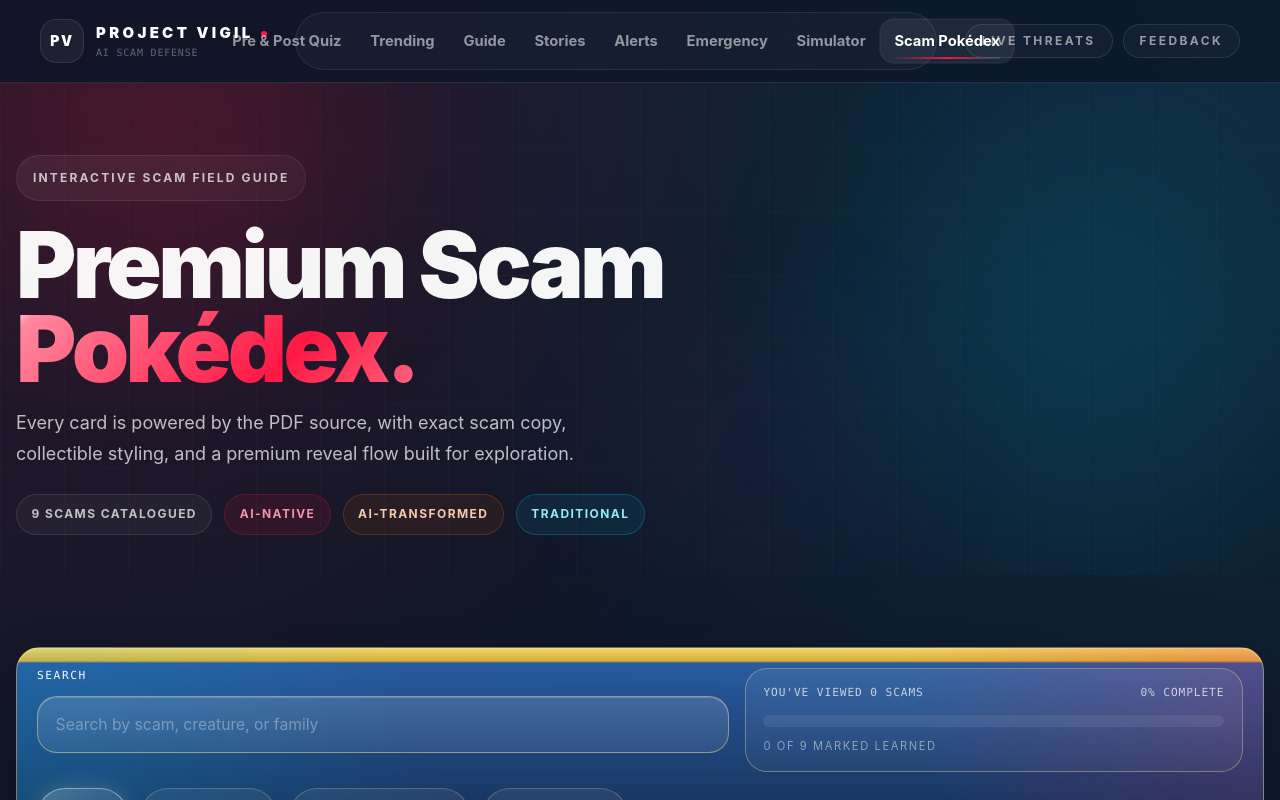
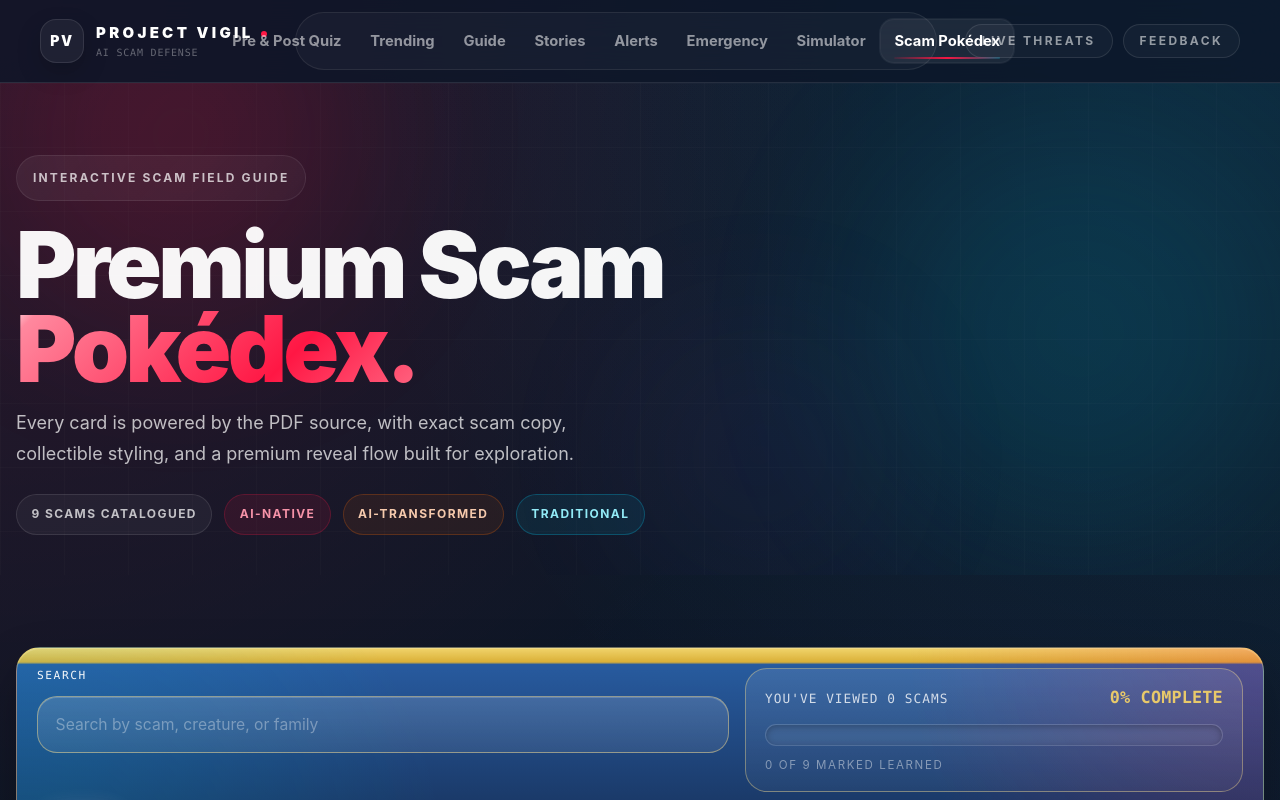
Before and after one commit to Centrista/Project-Vigil, a Next.js app: page /pokedex in a window 1280 px wide. Shown: the top 800 px of the page. Built offline with nearby package versions, Linux system fonts and the light colour scheme.

Commit message:
Add your message here

```diff
--- a/app/globals.css
+++ b/app/globals.css
@@ -1038,37 +1038,59 @@
 
 .pokedex-progress-panel {
   border-radius: 22px;
-  border: 1px solid rgba(255, 225, 138, 0.34);
-  background: linear-gradient(180deg, rgba(255,255,255,0.08) 0%, rgba(255,255,255,0.04) 100%);
-  padding: 1rem 1.1rem;
+  border: 1px solid rgba(255, 225, 138, 0.38);
+  background: linear-gradient(180deg, rgba(255,255,255,0.1) 0%, rgba(255,255,255,0.04) 100%);
+  padding: 1rem 1.2rem 1.1rem;
 }
 
 .pokedex-progress-meta {
   display: flex;
   justify-content: space-between;
+  align-items: baseline;
   gap: 0.75rem;
-  color: rgba(255,255,255,0.72);
+  color: rgba(255,255,255,0.78);
+  font-size: 0.8rem;
+}
+
+.pokedex-progress-meta span:last-child {
+  font-size: 1.05rem;
+  font-weight: 800;
+  color: #e8c96a;
+  letter-spacing: 0.01em;
 }
 
 .pokedex-progress-track {
-  margin-top: 0.85rem;
-  height: 12px;
+  margin-top: 0.9rem;
+  height: 22px;
   overflow: hidden;
   border-radius: 999px;
-  background: rgba(255,255,255,0.08);
+  background: rgba(255,255,255,0.07);
+  border: 1px solid rgba(255,255,255,0.1);
+  box-shadow: inset 0 2px 6px rgba(0,0,0,0.25);
 }
 
 .pokedex-progress-fill {
   height: 100%;
   border-radius: inherit;
   background: linear-gradient(90deg, #ff1744 0%, #ff6d00 45%, #00d4ff 100%);
-  box-shadow: 0 0 18px rgba(255, 23, 68, 0.24);
-  transition: width 280ms ease;
+  box-shadow: 0 0 28px rgba(255, 23, 68, 0.45), 0 0 8px rgba(0,212,255,0.3);
+  transition: width 380ms cubic-bezier(0.16, 1, 0.3, 1);
+  position: relative;
+}
+
+.pokedex-progress-fill::after {
+  content: "";
+  position: absolute;
+  inset: 0;
+  border-radius: inherit;
+  background: linear-gradient(180deg, rgba(255,255,255,0.22) 0%, transparent 55%);
+  pointer-events: none;
 }
 
 .pokedex-progress-copy {
-  margin-top: 0.7rem;
-  color: rgba(255,255,255,0.48);
+  margin-top: 0.65rem;
+  color: rgba(255,255,255,0.44);
+  font-size: 0.72rem;
 }
 
 .pokedex-filter-row {
```
